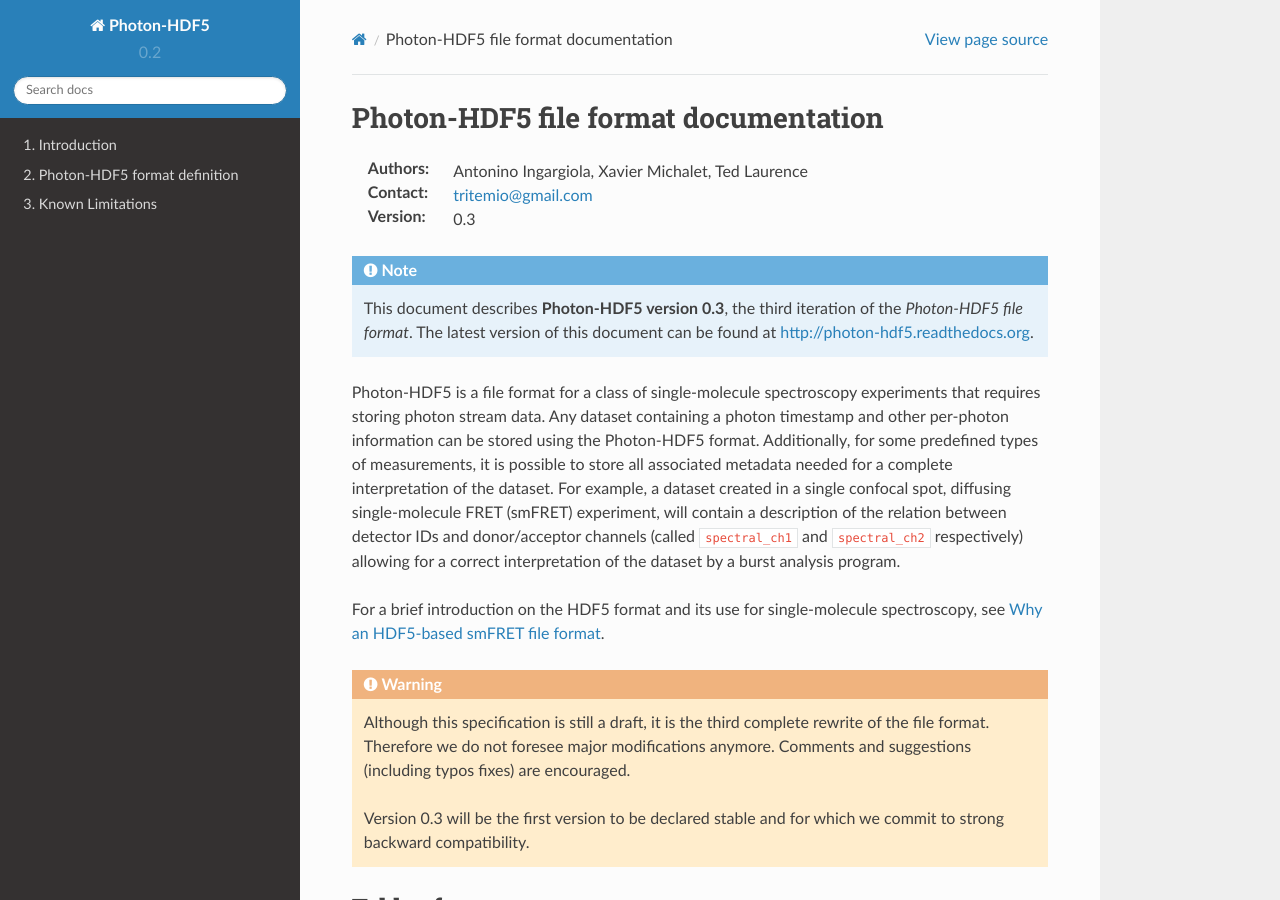
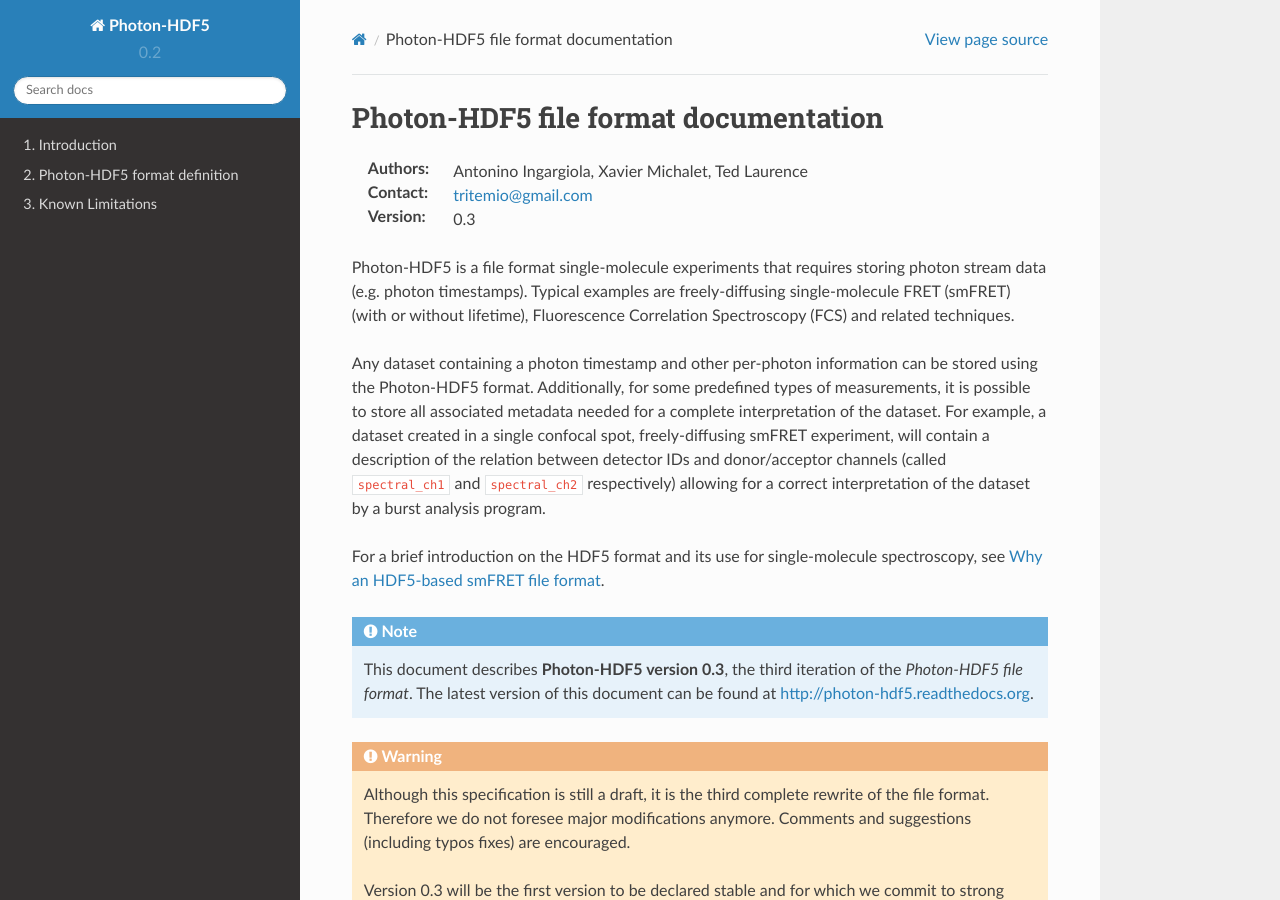
Before and after one commit to Photon-HDF5/photon-hdf5, a Sphinx documentation site: the page built from docs/index.rst, in a window 1280 px wide and 900 px high. Built offline with Sphinx 7.4.7 and the Read the Docs theme 2.0.0, drawn with Linux system fonts in a browser that asks for light colours.

Commit message:
Reword first paragraph

```diff
--- a/docs/index.rst
+++ b/docs/index.rst
@@ -10,26 +10,32 @@ Photon-HDF5 file format documentation
 :Contact: tritemio@gmail.com
 :Version: 0.3
 
-.. note ::
-   This document describes **Photon-HDF5 version 0.3**, the third iteration of the *Photon-HDF5 file format*.
-   The latest version of this document can be found at
-   `http://photon-hdf5.readthedocs.org <http://photon-hdf5.readthedocs.org/>`__.
+Photon-HDF5 is a file format single-molecule experiments
+that requires storing photon stream data (e.g. photon timestamps).
+Typical examples are freely-diffusing single-molecule FRET (smFRET)
+(with or without lifetime), Fluorescence Correlation Spectroscopy (FCS)
+and related techniques.
 
-Photon-HDF5 is a file format for a class of single-molecule spectroscopy
-experiments that requires storing photon stream data.
 Any dataset containing a photon timestamp and other per-photon information
 can be stored using the Photon-HDF5 format.
 Additionally, for some predefined types of measurements, it is possible to
 store all associated metadata needed for a complete interpretation
 of the dataset. For example, a dataset created in a single confocal spot,
-diffusing single-molecule FRET (smFRET) experiment,
-will contain a description of the relation between detector IDs and donor/acceptor channels
-(called ``spectral_ch1`` and ``spectral_ch2`` respectively) allowing for
-a correct interpretation of the dataset by a burst analysis program.
+freely-diffusing smFRET experiment,
+will contain a description of the relation between detector IDs and
+donor/acceptor channels (called ``spectral_ch1`` and ``spectral_ch2``
+respectively) allowing for a correct interpretation of the dataset
+by a burst analysis program.
 
 For a brief introduction on the HDF5 format and its
 use for single-molecule spectroscopy, see
 `Why an HDF5-based smFRET file format <http://fretbursts.readthedocs.org/en/latest/HDF5_format.html>`__.
+
+
+.. note ::
+   This document describes **Photon-HDF5 version 0.3**, the third iteration of the *Photon-HDF5 file format*.
+   The latest version of this document can be found at
+   `http://photon-hdf5.readthedocs.org <http://photon-hdf5.readthedocs.org/>`__.
 
 .. warning::
 
```
